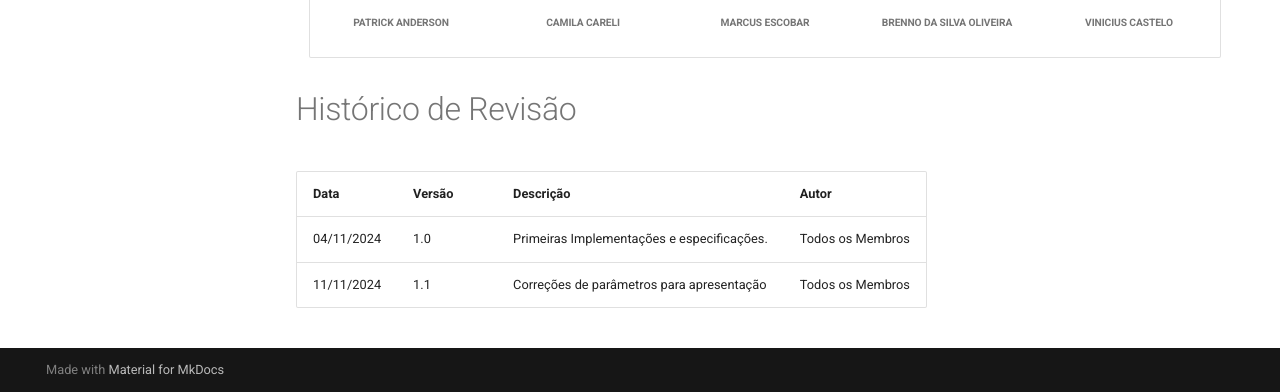
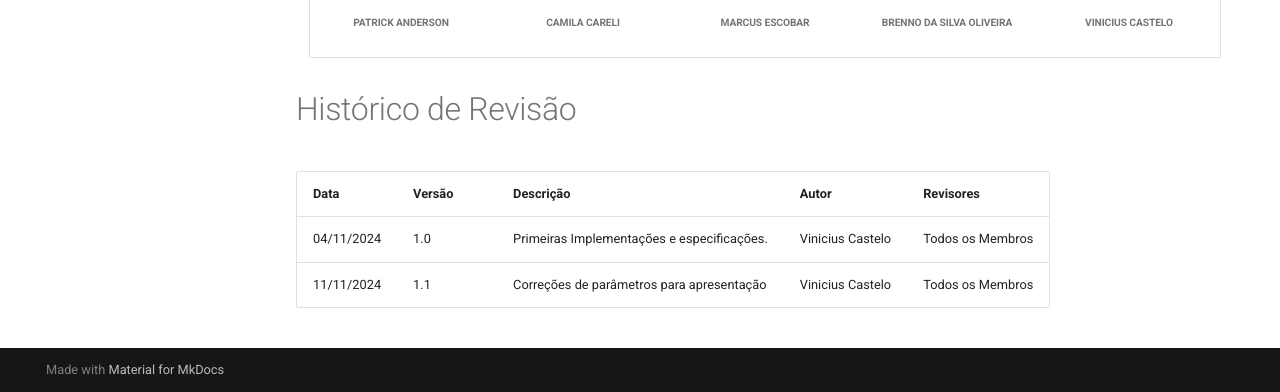
Before and after one commit to mdsreq-fga-unb/2024.2-T03-CerradoTech, an MkDocs documentation site: the page built from docs/index.md, in a window 1280 px wide and 900 px high, scrolled down 621 px, cut to the strip 508-900 px from the top of the window. Built offline with MkDocs 1.6.1 and Material for MkDocs 9.7.7, drawn with Linux system fonts in a browser that asks for light colours; comment, search, counter and statistics services are not loaded.

Commit message:
modificações

```diff
--- a/docs/index.md
+++ b/docs/index.md
@@ -50,7 +50,7 @@ Mais informações aqui [Visão do Projeto e Produto](./visao.md).
 
 # Histórico de Revisão
 
-| Data       | Versão | Descrição                              | Autor          |
-|------------|--------|----------------------------------------|----------------|
-| 04/11/2024 | 1.0    | Primeiras Implementações e especificações. | Todos os Membros |
-| 11/11/2024 | 1.1    | Correções de parâmetros para apresentação | Todos os Membros |
+| Data       | Versão | Descrição                              | Autor          | Revisores                     |
+|------------|--------|----------------------------------------|----------------|-------------------------------|
+| 04/11/2024 | 1.0    | Primeiras Implementações e especificações. | Vinicius Castelo | Todos os Membros |
+| 11/11/2024 | 1.1    | Correções de parâmetros para apresentação | Vinicius Castelo | Todos os Membros  |
```
